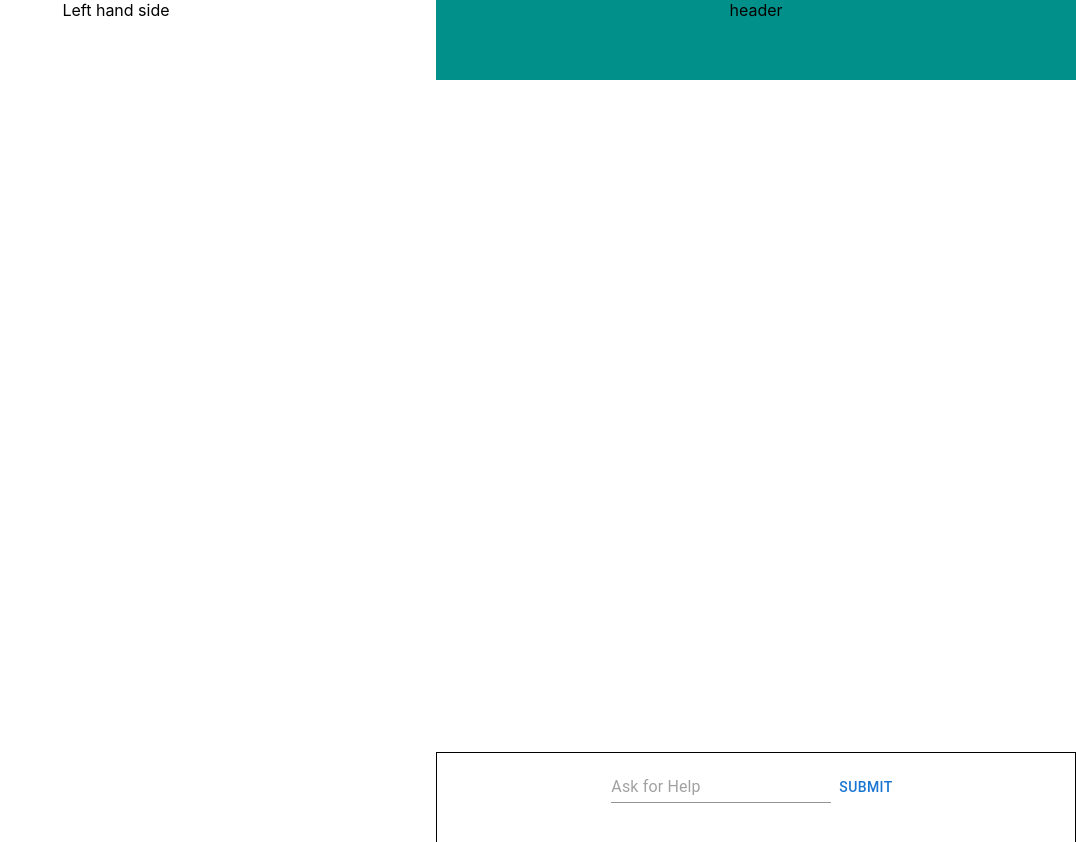
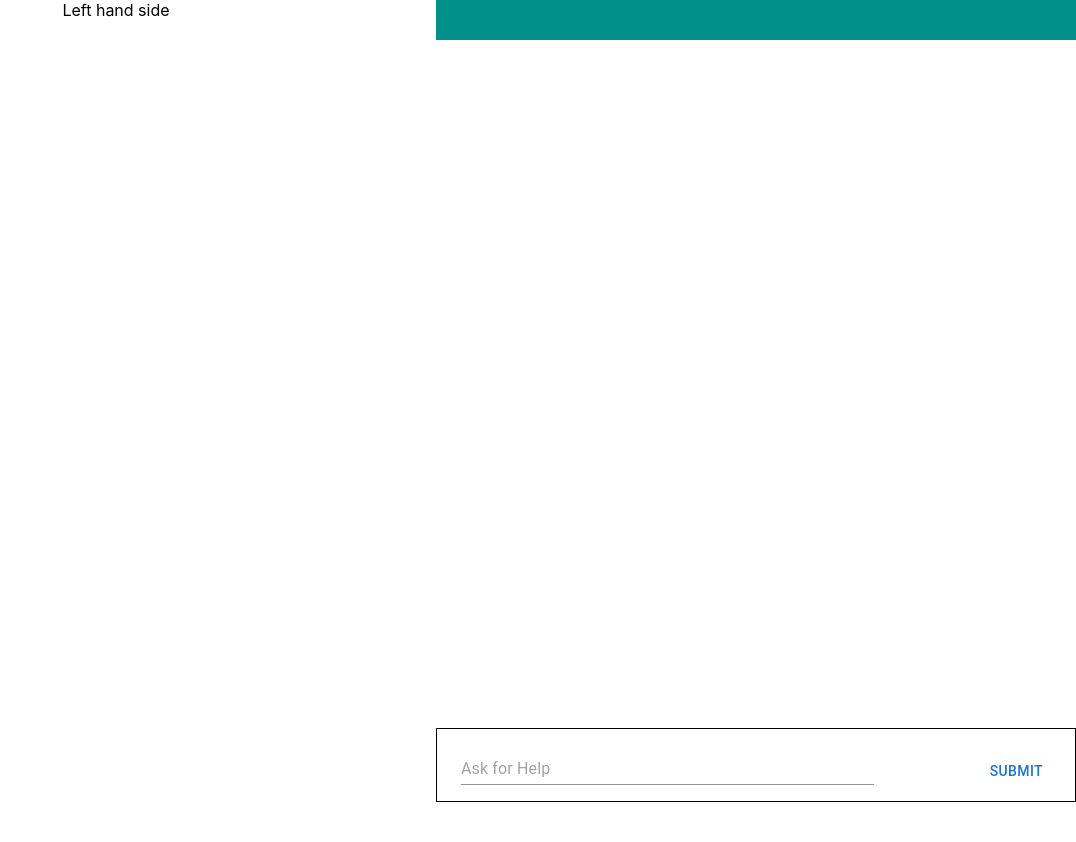
Before and after one commit to oriceane/open-ai-flask-boilerplate, a React (Create React App) app in the folder mini-tee-frontend/: page / in a window 1280 px wide. Shown: the top 842 px of the page, without its empty margins (204-1280 px from the left). After the commit the page ends 802 px from the top, so only its background shows below. Built offline with nearby package versions, Linux system fonts and the light colour scheme.

Commit message:
morestyling

```diff
--- a/mini-tee-frontend/src/components/ChatWindow/index.tsx
+++ b/mini-tee-frontend/src/components/ChatWindow/index.tsx
@@ -55,9 +55,15 @@ export const ChatWindow = () => {
   return (
     <Box>
       <Stack>
-        <Box sx={{ height: "10vh", backgroundColor: "#01918A" }}>header</Box>
+        <Box
+          sx={{ height: "5vh", backgroundColor: "#01918A", display: "flex" }}
+        ></Box>
         <Box>
-          <Stack component="ul" spacing="1em" sx={{ height: "80vh" }}>
+          <Stack
+            component="ul"
+            spacing="1em"
+            sx={{ height: "80vh", overflow: "scroll", padding: ".5em" }}
+          >
             {chatThread.map((message) => {
               const isTutor = message.user === "TUTOR";
 
@@ -78,9 +84,18 @@ export const ChatWindow = () => {
             })}
           </Stack>
         </Box>
-        <Box sx={{ border: "1px solid black", padding: "1em", height: "10vh" }}>
-          <form onSubmit={handleSubmit}>
-            <Input name="userInput" placeholder="Ask for Help" />
+        <Box sx={{ border: "1px solid black", padding: "1em", height: "5vh" }}>
+          <form
+            onSubmit={handleSubmit}
+            style={{
+              display: "flex",
+              justifyContent: "space-between",
+              padding: ".5em",
+            }}
+          >
+            <div style={{ width: "70%" }}>
+              <Input name="userInput" placeholder="Ask for Help" fullWidth />
+            </div>
             <Button type="submit">submit</Button>
           </form>
         </Box>
```
Also changed, not shown: 1 other file (tests, documents, lock files or other folders).
